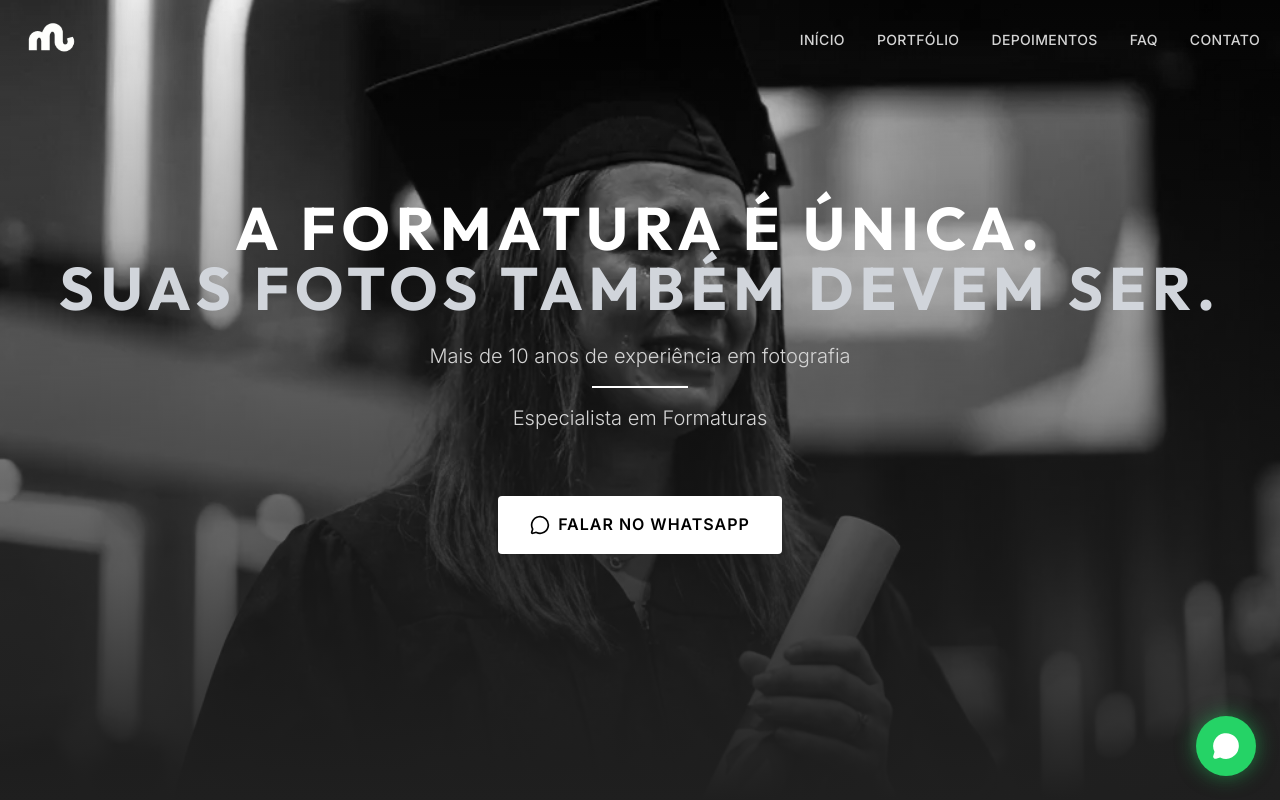
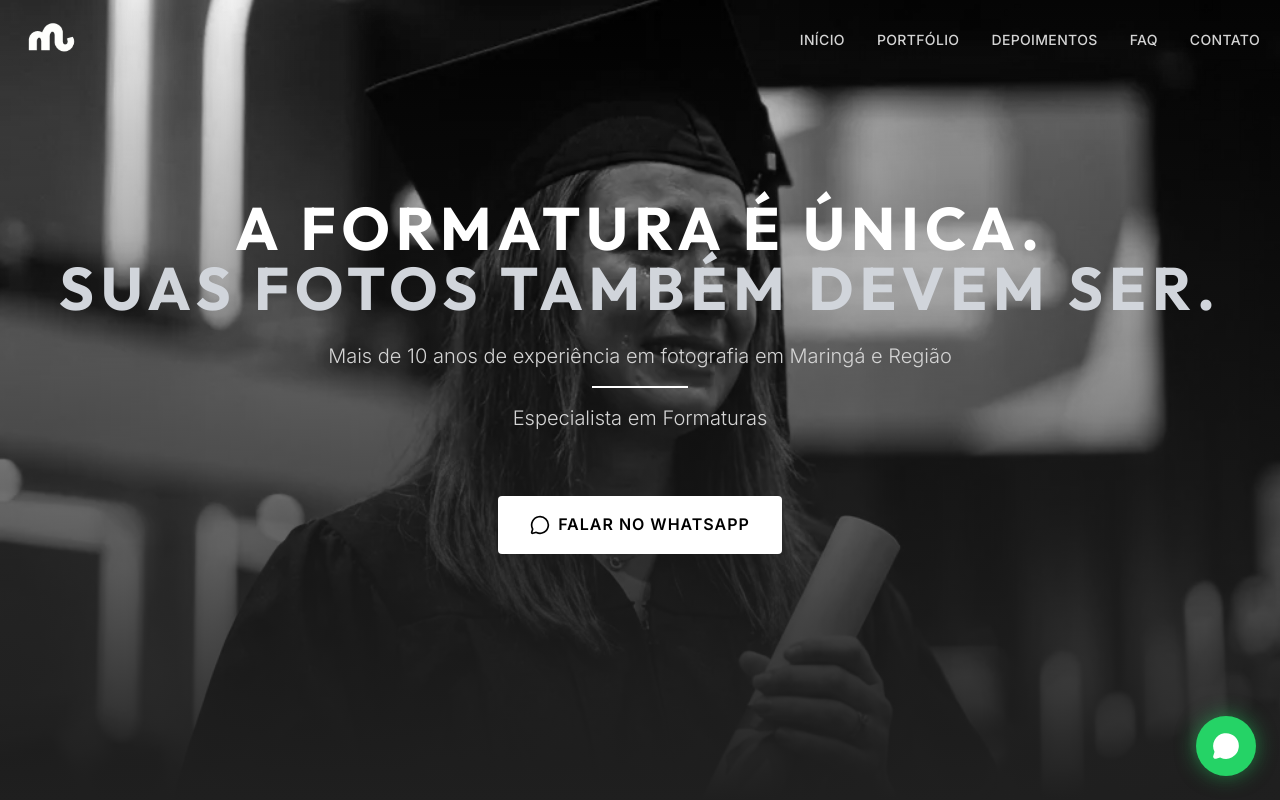
Before and after one commit to andrebilert/landing-page-manoel, a React (Vite) app: page / in a window 1280 px wide. Shown: the top 800 px of the page. Built offline with nearby package versions, Linux system fonts and the light colour scheme.

Commit message:
Melhorando metadados

```diff
--- a/index.html
+++ b/index.html
@@ -5,10 +5,50 @@
   <meta charset="UTF-8" />
   <link rel="icon" type="image/png" href="favicon.png" />
   <meta name="viewport" content="width=device-width, initial-scale=1.0" />
+
+  <!-- SEO Meta Tags -->
+  <title>Henrique Marciano | Fotógrafo de Formaturas em Maringá e Região</title>
   <meta name="description"
-    content="Fotografia de formatura premium com Henrique Marciano. Especialista em capturar momentos únicos com mais de 10 anos de experiência. Atendendo UEM, Unicesumar, Uningá e região." />
+    content="Fotografia de formatura com Henrique Marciano. Especialista em capturar momentos únicos com mais de 10 anos de experiência. Fotógrafo em Maringá e Região, atendendo UEM, Unicesumar, FGV, Uningá, UNOPAR e outras." />
+  <meta name="keywords"
+    content="fotografos maringa, fotografos formatura, fotografo colação de grau, fotografos bons, fotografos sarandi, fotografo maringa e região, henrique marciano" />
+  <meta name="author" content="Henrique Marciano" />
+  <meta name="robots" content="index, follow" />
 
-  <title>Henrique Marciano | Formaturas Premium</title>
+  <!-- Open Graph / Facebook -->
+  <meta property="og:type" content="website" />
+  <meta property="og:url" content="https://henriquemarciano.com.br/" />
+  <meta property="og:title" content="Henrique Marciano | Fotógrafo de Formaturas em Maringá e Região" />
+  <meta property="og:description"
+    content="Capture os melhores momentos da sua formatura com Henrique Marciano. Fotografia profissional em Maringá e Região." />
+  <meta property="og:image" content="https://henriquemarciano.com.br/og-image.jpg" />
+  <meta property="og:locale" content="pt_BR" />
+
+  <!-- Structured Data (JSON-LD) LocalBusiness -->
+  <script type="application/ld+json">
+    {
+      "@context": "https://schema.org",
+      "@type": "LocalBusiness",
+      "name": "Henrique Marciano Fotografia",
+      "image": "https://henriquemarciano.com.br/assets/hero.webp",
+      "description": "Fotógrafo especialista em formaturas e colações de grau em Maringá e Região.",
+      "address": {
+        "@type": "PostalAddress",
+        "addressLocality": "Maringá",
+        "addressRegion": "PR",
+        "addressCountry": "BR"
+      },
+      "geo": {
+        "@type": "GeoCoordinates",
+        "latitude": "-23.420999",
+        "longitude": "-51.933056"
+      },
+      "url": "https://henriquemarciano.com.br",
+      "telephone": "+554491437348",
+      "priceRange": "$$",
+      "areaServed": ["Maringá", "Sarandi", "Paiçandu", "Maringá e Região", "Paraná"]
+    }
+  </script>
 </head>
 
 <body>
--- a/src/components/Footer.jsx
+++ b/src/components/Footer.jsx
@@ -9,7 +9,7 @@ const Footer = () => {
                     <div className="md:col-span-2">
                         <h3 className="text-2xl font-bold mb-4 text-white">HENRIQUE MARCIANO Fotografia</h3>
                         <p className="text-[var(--color-text-muted)] max-w-sm">
-                            Eternizando o momento mais importante da sua carreira acadêmica com excelência e sofisticação.
+                            Eternizando o momento mais importante da sua carreira acadêmica com excelência e sofisticação. Atendendo Maringá e Região para formaturas e eventos.
                         </p>
                     </div>
 
--- a/src/components/Hero.jsx
+++ b/src/components/Hero.jsx
@@ -27,7 +27,7 @@ const Hero = () => {
           </h1>
 
           <div className="text-[var(--color-text-muted)] text-lg md:text-xl mb-16 max-w-2xl mx-auto font-light flex flex-col items-center gap-4">
-            <span>Mais de 10 anos de experiência em fotografia</span>
+            <span>Mais de 10 anos de experiência em fotografia em Maringá e Região</span>
             <div className="w-24 h-[2px] bg-[var(--color-primary)]"></div>
             <span>Especialista em Formaturas</span>
           </div>
```
Also changed, not shown: public/robots.txt (added), 6 other files (tests, documents, lock files or other folders).
